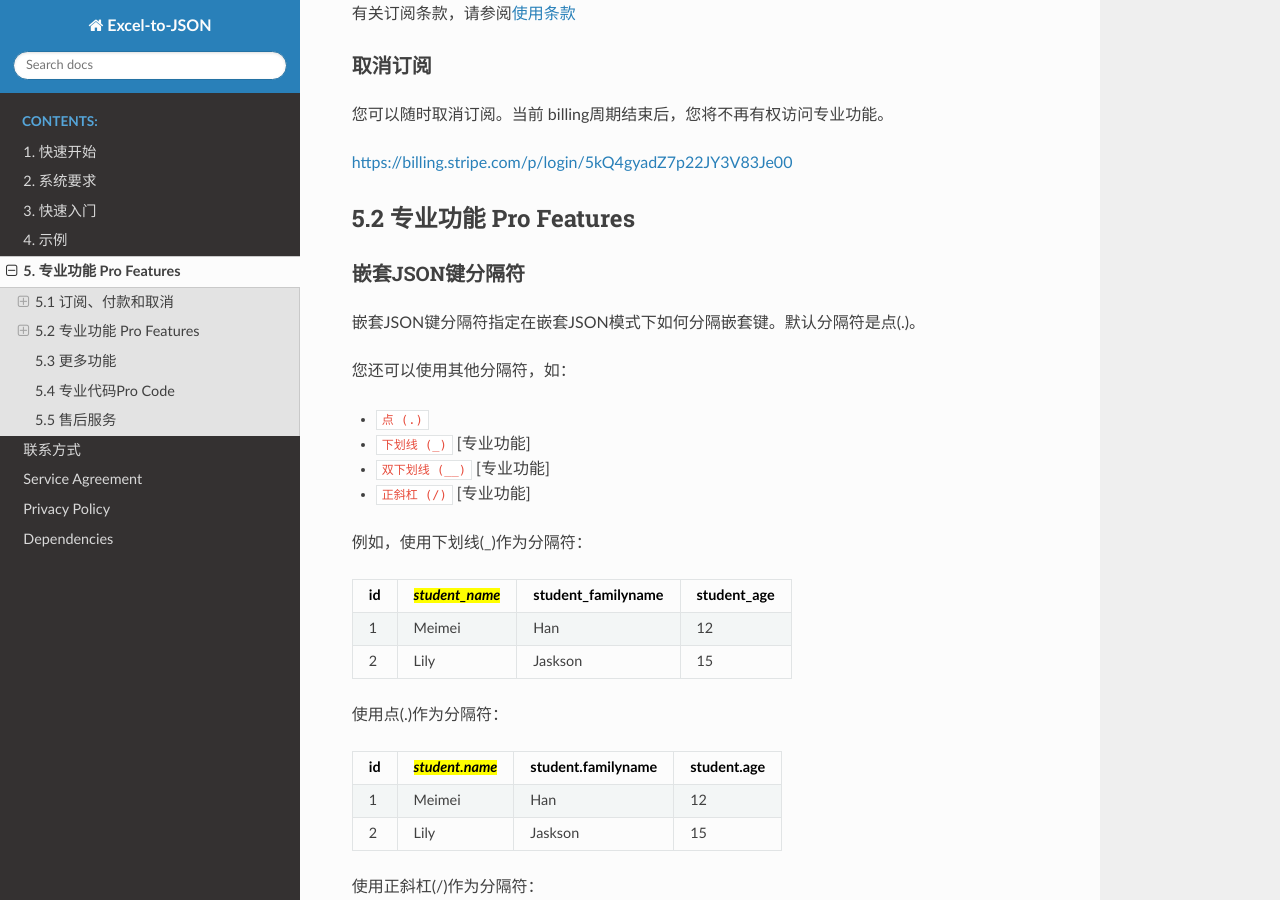
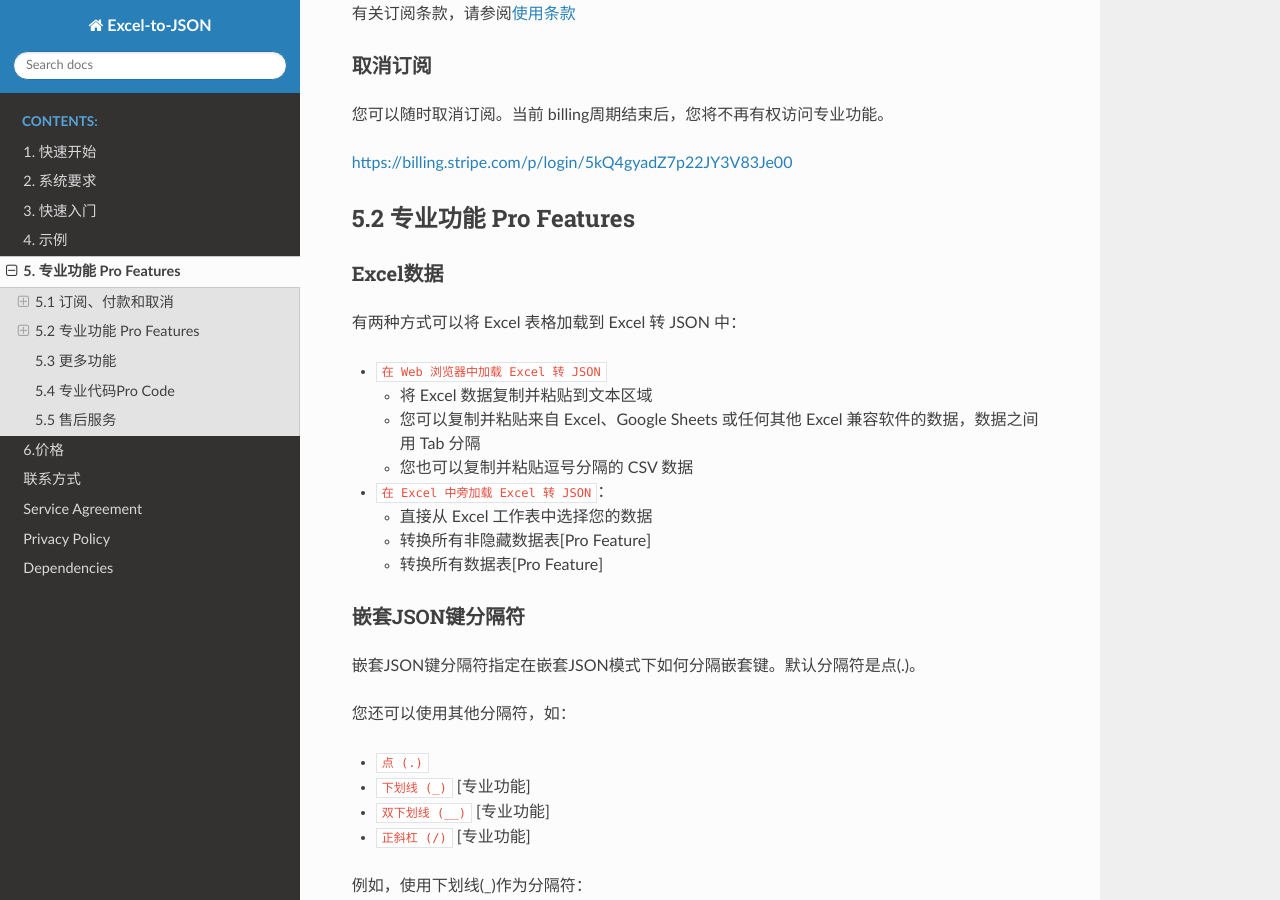
Before and after one commit to he-yang/Excel-to-JSON-zh-CN, a Sphinx documentation site: the page built from source/profeatures.md, in a window 1280 px wide and 900 px high, scrolled down 974 px. Built offline with Sphinx 7.4.7 and the Read the Docs theme 3.1.0, drawn with Linux system fonts in a browser that asks for light colours; some of the changed text lies outside the part shown.

Commit message:
upgrade to v3.1

```diff
--- a/source/conf.py
+++ b/source/conf.py
@@ -9,7 +9,7 @@
 project = 'Excel-to-JSON'
 copyright = '2022~2025, WTSolutions'
 author = 'WTSolutions'
-release = '3.0.0.0'
+release = '3.1.0.0'
 
 # -- General configuration ---------------------------------------------------
 # https://www.sphinx-doc.org/en/master/usage/configuration.html#general-configuration
--- a/source/index.rst
+++ b/source/index.rst
@@ -16,6 +16,7 @@ This is Simplified Chinese version of the documentation, refer to English versio
 
    getstarted.md
    profeatures.md
+   pricing.md
    contact.md
    termsofuse.md
    privacy.md
--- a/source/profeatures.md
+++ b/source/profeatures.md
@@ -38,6 +38,19 @@ Excel转JSON加载项提供了一组专业功能，增强了加载项的功能
 
 
 ## 5.2 专业功能 Pro Features
+
+### Excel数据
+
+有两种方式可以将 Excel 表格加载到 Excel 转 JSON 中：
+
+* `在 Web 浏览器中加载 Excel 转 JSON`
+    *  将 Excel 数据复制并粘贴到文本区域
+    *  您可以复制并粘贴来自 Excel、Google Sheets 或任何其他 Excel 兼容软件的数据，数据之间用 Tab 分隔
+    *  您也可以复制并粘贴逗号分隔的 CSV 数据
+* `在 Excel 中旁加载 Excel 转 JSON`：
+    * 直接从 Excel 工作表中选择您的数据
+    * 转换所有非隐藏数据表[Pro Feature]
+    * 转换所有数据表[Pro Feature]
 
 ### 嵌套JSON键分隔符
 
```
Also changed, not shown: other parts of source/profeatures.md (+1 -1 lines), source/getstarted.md (+6 -3 lines), source/pricing.md (added, +37 -0 lines).
